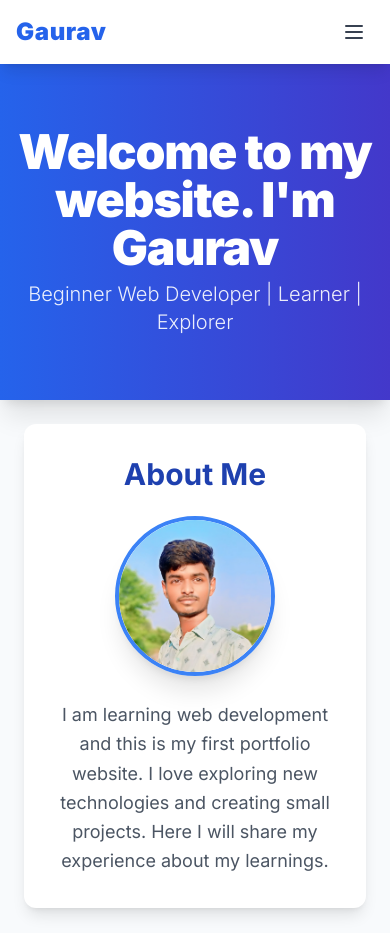
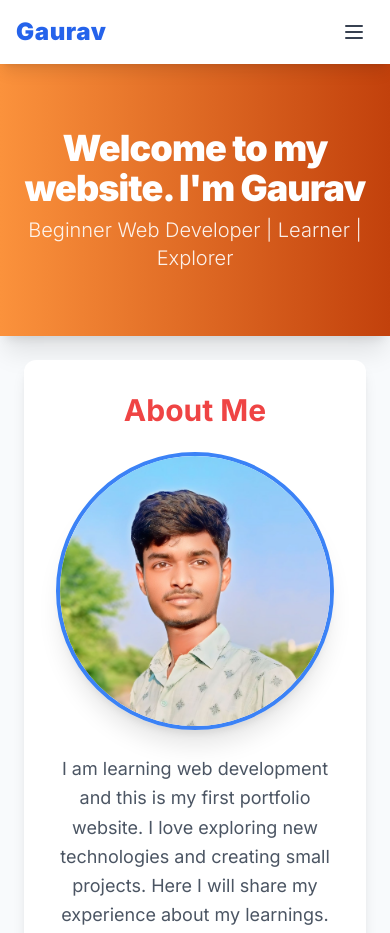
Before and after one commit to stnmgaurav/stnmgauravportfolio, a plain HTML site: page index.html in a window 390 px wide. Shown: the top 933 px of the page. Drawn offline with nearby package versions, Linux system fonts and the light colour scheme.

Commit message:
Update index.html

```diff
--- a/index.html
+++ b/index.html
@@ -136,9 +136,10 @@
     </div>
   </nav>
 
-  <header class="text-center py-16 bg-gradient-to-r from-blue-600 to-indigo-700 text-white shadow-xl">
-    <h1 class="text-5xl md:text-6xl font-extrabold mb-2 tracking-tight">
-      Welcome to my website. I'm Gaurav
+  <header class="text-center py-16 bg-gradient-to-r from-orange-400 to-orange-700 text-white shadow-xl">
+    <h1 class="text-4xl md:text-6xl font-extrabold mb-2 tracking-tight">
+      Welcome to my website.
+ I'm Gaurav
     </h1>
     <p class="text-xl md:text-2xl font-light opacity-90">
       Beginner Web Developer | Learner | Explorer
@@ -148,13 +149,13 @@
   <main class="max-w-4xl mx-auto p-6 space-y-12">
     <!-- About Me Section -->
     <section class="section about bg-white p-8 rounded-xl shadow-lg text-center" id="about">
-      <h2 class="text-3xl font-bold text-blue-800 mb-6">About Me</h2>
+      <h2 class="text-3xl font-bold text-red-500 mb-6">About Me</h2>
       <!-- Image is now styled for a modern look -->
       <img
         src="myphoto.jpg"
         onerror="this.onerror=null;this.src='https://placehold.co/150x150/1e40af/ffffff?text=Gaurav'"
         alt="My Photo"
-        class="w-40 h-40 object-cover rounded-full mx-auto mb-6 border-4 border-blue-500 shadow-xl transition duration-300 hover:scale-105"
+        class="w-50 h-50 object-cover rounded-full mx-auto mb-6 border-4 border-blue-500 shadow-xl transition duration-300 hover:scale-105"
       >
       <p class="text-lg leading-relaxed text-gray-600">
         I am learning web development and this is my first portfolio website.
```
